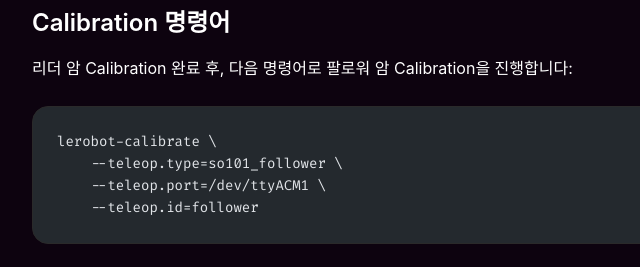
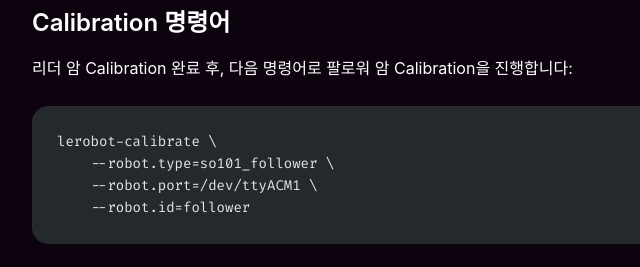
Before and after one commit to roboseasy/roboseasy.github.io, an Astro site: page /docs/physical-ai/lerobot/so-arm/software/calibration in a window 1280 px wide. Shown: the part 3340-3607 px from the top of the page, 396-1036 px from the left. Built offline with nearby package versions, Linux system fonts and the light colour scheme; Astro itself is replaced by a stand-in of ours; code samples lack their colours; a small style sheet from the web is missing.

Commit message:
new version

````diff
--- a/src/content/docs/physical-ai/lerobot/so-arm/software/calibration.mdx
+++ b/src/content/docs/physical-ai/lerobot/so-arm/software/calibration.mdx
@@ -129,9 +129,9 @@
 
 ```bash
 lerobot-calibrate \
-    --teleop.type=so101_follower \
-    --teleop.port=/dev/ttyACM1 \
-    --teleop.id=follower
+    --robot.type=so101_follower \
+    --robot.port=/dev/ttyACM1 \
+    --robot.id=follower
 ```
 
 
````
